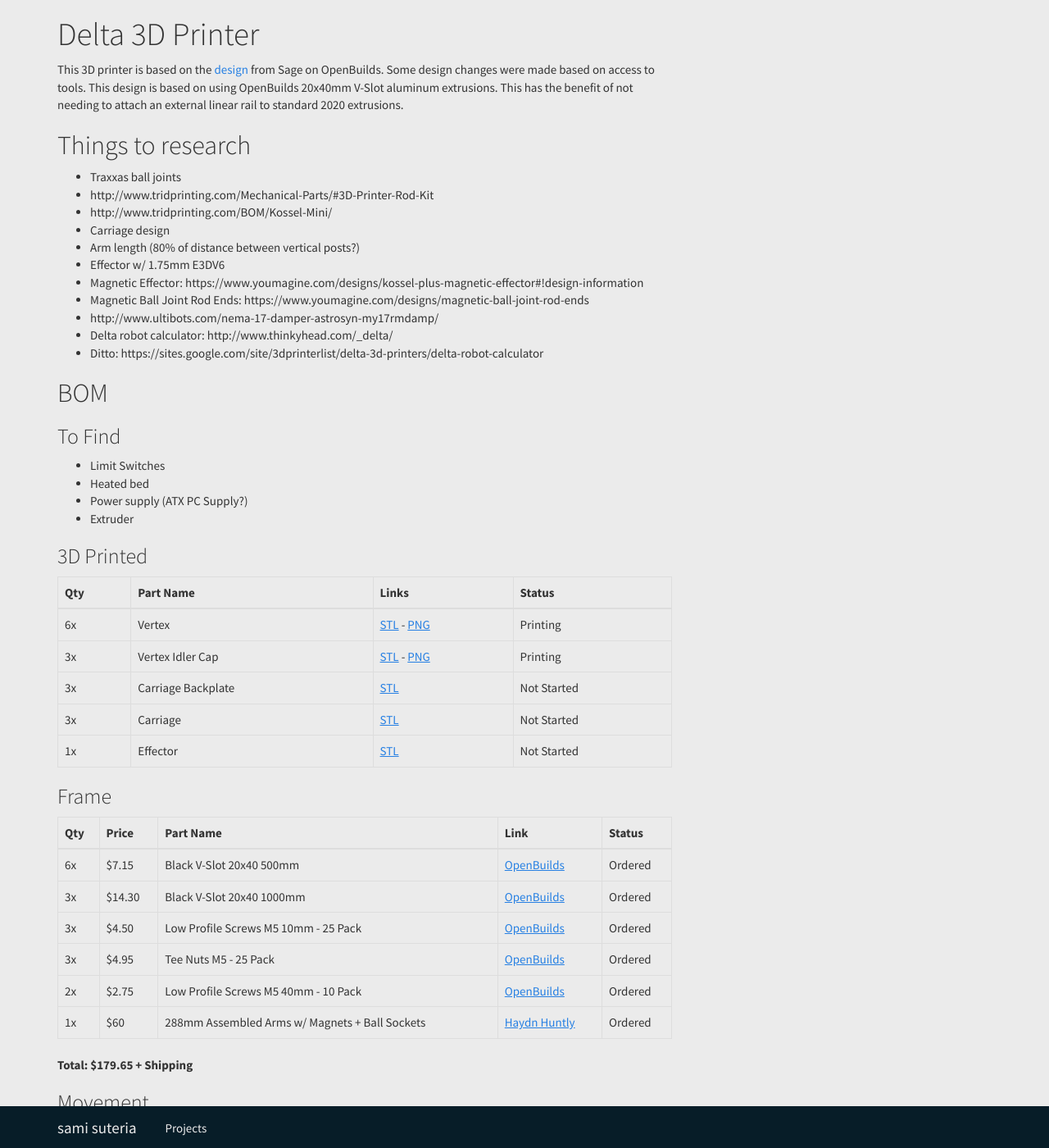
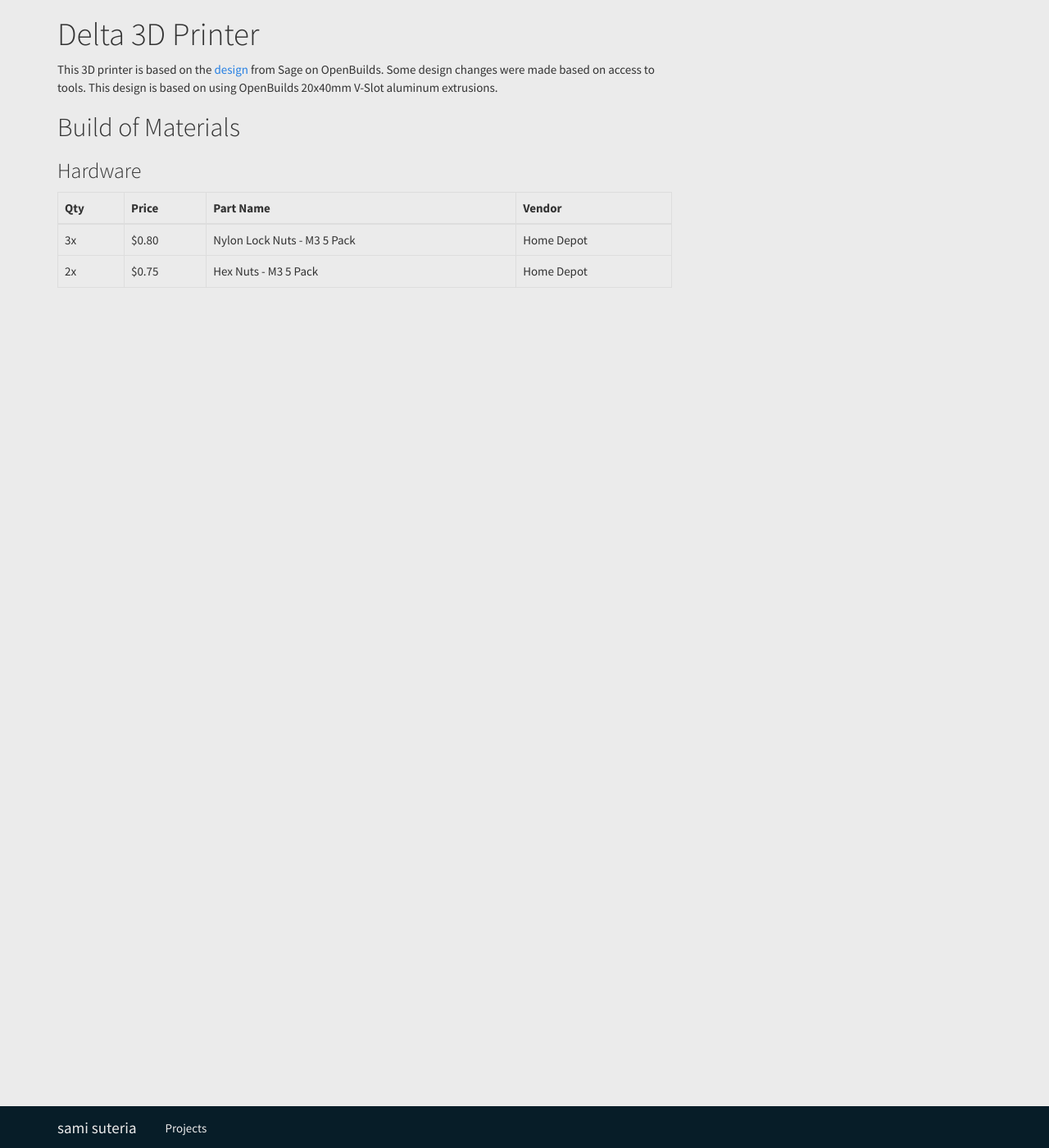
Before and after one commit to samisuteria/samisuteria.github.io, a Jekyll site: the page built from projects/delta-printer.md, in a window 1280 px wide and 1400 px high. Shown: the whole window at 82% size. Built offline with Jekyll 4.4.1, drawn with Linux system fonts in a browser that asks for light colours; nearby versions of some CDN libraries; some of the changed text lies outside the part shown.

Commit message:
updating delta printer page

```diff
--- a/projects/delta-printer.md
+++ b/projects/delta-printer.md
@@ -5,8 +5,36 @@ layout: default
 
 # Delta 3D Printer
 
-This 3D printer is based on the [design](http://www.openbuilds.com/builds/delta-six.476/) from Sage on OpenBuilds. Some design changes were made based on access to tools. This design is based on using OpenBuilds 20x40mm V-Slot aluminum extrusions. This has the benefit of not needing to attach an external linear rail to standard 2020 extrusions.
+This 3D printer is based on the [design](http://www.openbuilds.com/builds/delta-six.476/) from Sage on OpenBuilds. Some design changes were made based on access to tools. This design is based on using OpenBuilds 20x40mm V-Slot aluminum extrusions.
 
+## Build of Materials
+
+### Hardware
+
+| Qty | Price | Part Name | Vendor |
+|:----|:------|:----------|:-------|
+| 3x  | $0.80 | Nylon Lock Nuts - M3 5 Pack | Home Depot |
+| 2x  | $0.75 | Hex Nuts - M3 5 Pack | Home Depot |
+{: class="table table-bordered"}
+
+
+
+
+
+
+
+
+
+
+
+
+
+
+
+
+
+
+<!--
 ## Things to research
 
 - Traxxas ball joints
@@ -85,3 +113,4 @@ This 3D printer is based on the [design](http://www.openbuilds.com/builds/delta-
 | Open Builds| $0            | Initial frame order - free shipping weekend
 | Haydn Huntly | $4x         | $4 flat shipping anywhere in the US
 {: class="table table-bordered"}
+-->
```
